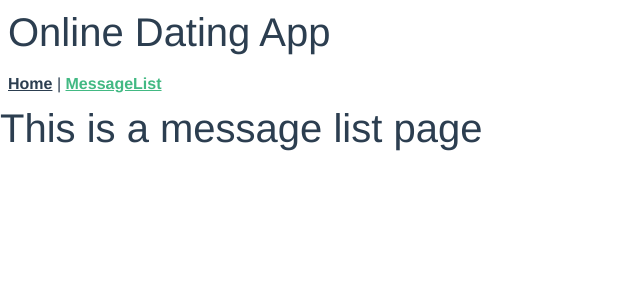
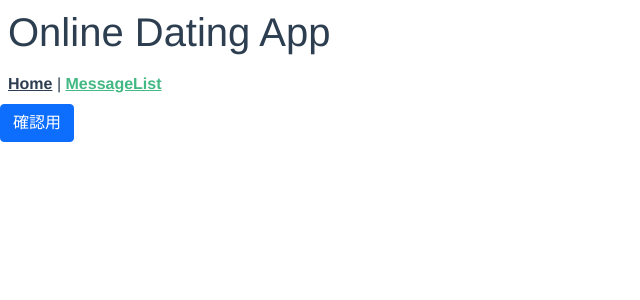
Before and after one commit to ten66/online-dating-app, a Vue app: page /message-list in a window 1280 px wide. Shown: the top 300 px of the page, without its empty margins (0-640 px from the left). Built offline with nearby package versions, Linux system fonts and the light colour scheme.

Commit message:
create message list page

```diff
--- a/src/views/chat.vue
+++ b/src/views/chat.vue
@@ -1,7 +1,7 @@
 <template>
   <div class="d-flex justify-content-center align-items-center">
     <div class="col-11 col-sm-8 shadow">
-
+      <div>
         <div
         v-for="message in messageList"
         :key="message"
@@ -28,11 +28,13 @@
             </div>
           </div>
         </div>
-
+      </div>
+      <div>
         <div class="p-2">
           <div class="input-group">
             <input type="text" class="form-control" placeholder="Send Message" aria-label="Send Message" aria-describedby="message-btn" v-model="sendMessage">
             <button class="btn btn-outline-secondary" type="button" id="message-btn" @click="sendMessages">Send</button>
+          </div>
         </div>
       </div>
     </div>
@@ -67,7 +69,8 @@ export default {
       return `${year}/${month}/${date} ${hour}:${min}:${sec}`
     },
     messageList() {
-      return this.messages;
+      if(!this.messages) return;
+      return this.messages.messages;
     }
   },
   methods: {
@@ -82,6 +85,7 @@ export default {
 </script>
 
 <style scoped>
+
 .user-pic {
   width: 100%;
   border-radius: 50%;
@@ -90,4 +94,5 @@ export default {
 .date {
   font-size: .7rem;
 }
+
 </style>
--- a/src/views/message-list.vue
+++ b/src/views/message-list.vue
@@ -1,5 +1,28 @@
 <template>
   <div class="MessageList">
-    <h1>This is a message list page</h1>
+    <div class="col-12">
+      <div>
+        <button class="btn btn-primary" @click="getMessages">確認用</button>
+      </div>
+    </div>
   </div>
 </template>
+
+<script>
+
+export default {
+  data() {
+    return {
+      messageList: [],
+    }
+  },
+  created() {
+    this.messageList = this.$store.state.messages.messages;
+  },
+  methods: {
+    getMessages() {
+      console.log(this.messageList);
+    }
+  }
+}
+</script>
```
Lines whose indentation alone changed are shown as unchanged.
